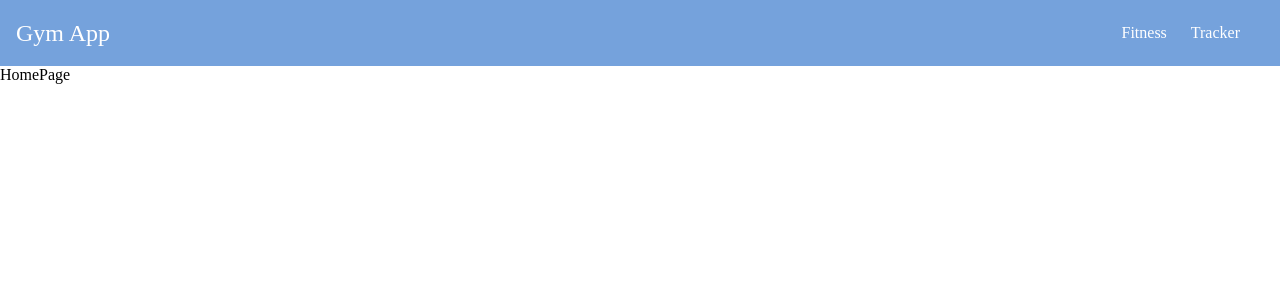
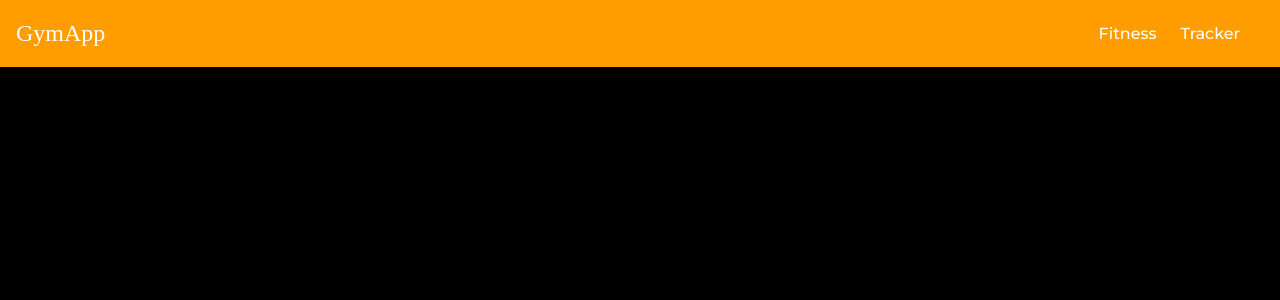
Before and after one commit to rashad3412/gymAppReact-, a React (Create React App) app: page /home in a window 1280 px wide. Shown: the top 300 px of the page. Built offline with nearby package versions, Linux system fonts and the light colour scheme.

Commit message:
updated commit

```diff
--- a/src/components/Navbar.jsx
+++ b/src/components/Navbar.jsx
@@ -3,9 +3,10 @@ import { Link } from "react-router-dom";
 
 const Navbar = () => {
   return (
+    <header className="header">
       <nav className="nav">
         <Link to="/home" className="site-title">
-        Gym App
+          GymApp
         </Link>
         <ul>
           <li>
@@ -16,6 +17,7 @@ const Navbar = () => {
           </li>
         </ul>
       </nav>
+    </header>
   );
 };
 
--- a/src/components/index.css
+++ b/src/components/index.css
@@ -1,13 +1,14 @@
-* {
-  box-sizing: border-box;
-}
+@import url("https://fonts.googleapis.com/css2?family=Montserrat+Alternates:wght@300;400;500;600&family=Montserrat:wght@500&display=swap");
 
 body {
+  box-sizing: border-box;
   margin: 0;
+  padding: 0;
+  background-color: black;
 }
 
 .nav {
-  background-color: #75a2dc;
+  background-color: #ff9d00;
   color: white;
   display: flex;
   justify-content: space-between;
@@ -22,6 +23,9 @@ body {
 }
 
 .nav ul {
+  font-family: "Montserrat", sans-serif;
+  font-weight: 500;
+  font-size: 16px;
   padding: 0.5rem;
   margin: 1rem;
   list-style: none;
@@ -33,12 +37,12 @@ body {
   color: inherit;
   text-decoration: none;
   height: 100%;
-  display: flex;
   align-items: center;
   padding: 0;
 }
 .nav li:hover {
   background-color: none;
+  color: black;
 }
 
 .nav li.active {
```
Also changed, not shown: 1 other file (tests, documents, lock files or other folders). Lines whose indentation alone changed are shown as unchanged.
